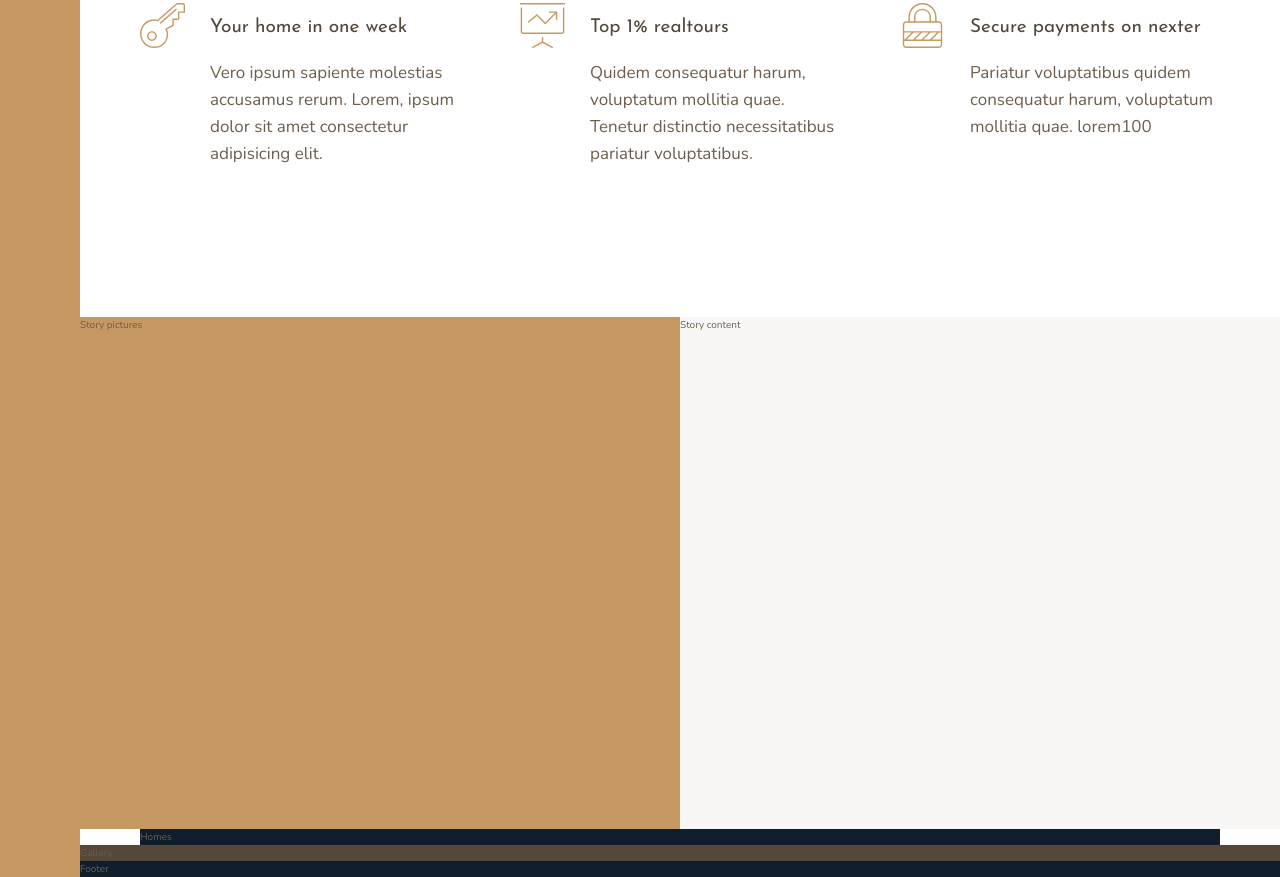
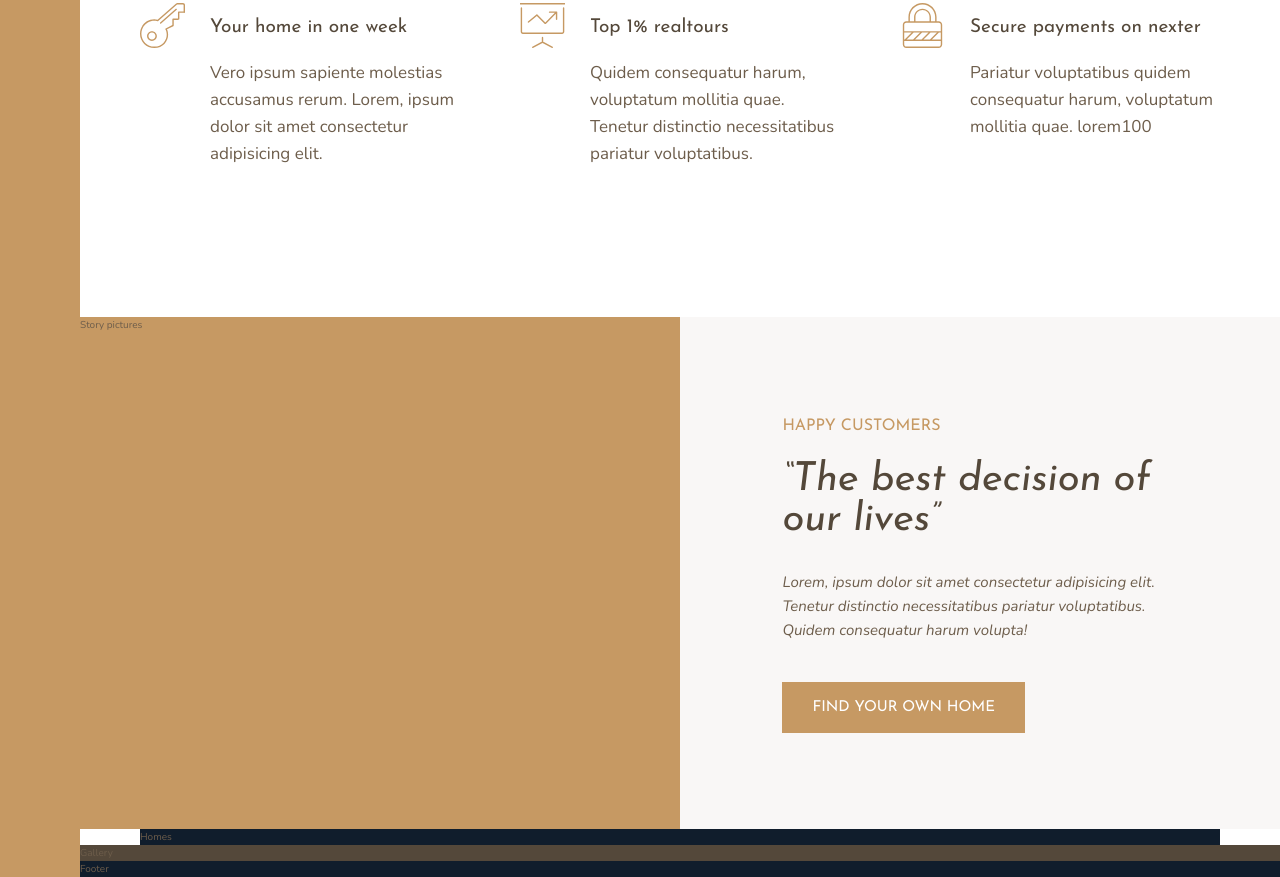
Before and after one commit to olivercastroteran/nexter, a website: page index.html in a window 1280 px wide. Shown: the part 991-1868 px from the top of the page. Drawn offline with nearby package versions, Linux system fonts and the light colour scheme.

Commit message:
story section content part finished

```diff
--- a/index.html
+++ b/index.html
@@ -100,7 +100,16 @@
     </div>
 
     <div class="story__content">
-      Story content
+      <h3 class="heading-3 mb-sm">Happy Customers</h3>
+      <h2 class="heading-2 heading-2--dark mb-md">
+        &ldquo;The best decision of our lives&rdquo;
+      </h2>
+      <p class="story__text">
+        Lorem, ipsum dolor sit amet consectetur adipisicing elit. Tenetur
+        distinctio necessitatibus pariatur voluptatibus. Quidem consequatur
+        harum volupta!
+      </p>
+      <button class="btn">Find your own home</button>
     </div>
 
     <section class="homes">
--- a/sass/_story.scss
+++ b/sass/_story.scss
@@ -7,5 +7,23 @@
   &__content {
     background-color: $color-grey-light-1;
     grid-column: col-start 5 / full-end;
+
+    padding: 6rem 8vw;
+    display: flex;
+    flex-direction: column;
+    justify-content: center;
+    align-items: flex-start;
+
+    /*
+    display:grid;
+    align-content: center;
+    justify-items: start;
+    */
+  }
+
+  &__text {
+    font-size: 1.5rem;
+    font-style: italic;
+    margin-bottom: 4rem;
   }
 }
--- a/sass/_typography.scss
+++ b/sass/_typography.scss
@@ -9,10 +9,23 @@
 
 .heading-2 {
   @extend %heading;
+  font-size: 4rem;
+  font-style: italic;
+  line-height: 1;
+
+  &--light {
+    color: $color-grey-light-1;
+  }
+  &--dark {
+    color: $color-grey-dark-1;
+  }
 }
 
 .heading-3 {
   @extend %heading;
+  font-size: 1.6rem;
+  color: $color-primary;
+  text-transform: uppercase;
 }
 
 .heading-4 {
@@ -26,3 +39,33 @@
     color: $color-grey-dark-1;
   }
 }
+
+.btn {
+  cursor: pointer;
+  background-color: $color-primary;
+  color: #fff;
+  border: none;
+  border-radius: 0;
+  font-family: $font-display;
+  font-size: 1.5rem;
+  text-transform: uppercase;
+  padding: 1.8rem 3rem;
+  transition: all 0.2s;
+
+  &:hover {
+    background-color: $color-primary-dark;
+  }
+}
+
+.mb-sm {
+  margin-bottom: 2rem;
+}
+.mb-md {
+  margin-bottom: 3rem;
+}
+.mb-lg {
+  margin-bottom: 4rem;
+}
+.mb-hg {
+  margin-bottom: 8rem;
+}
```
Also changed, not shown: img/text.txt (deleted, +0 -18 lines), css/style.css.
